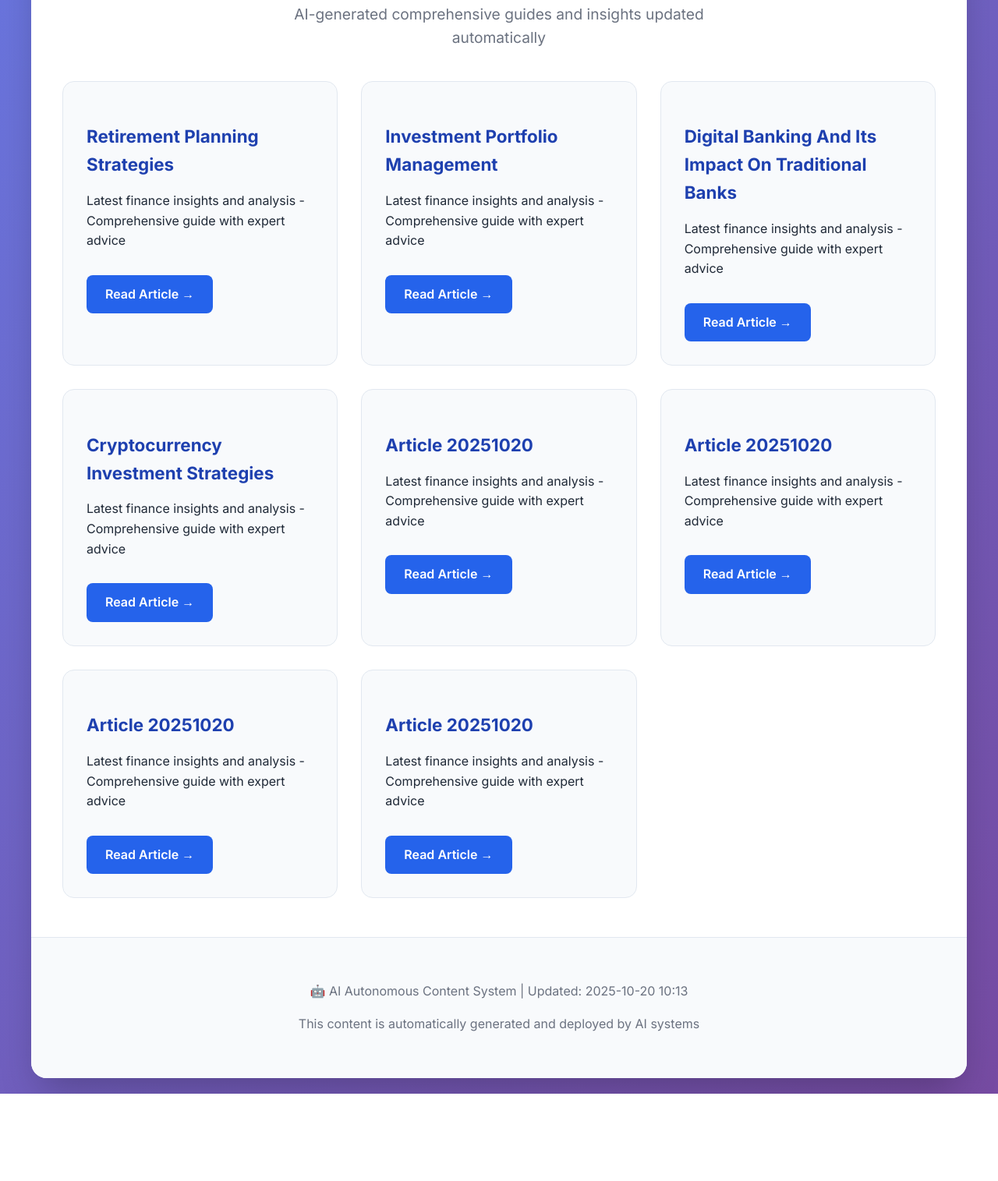
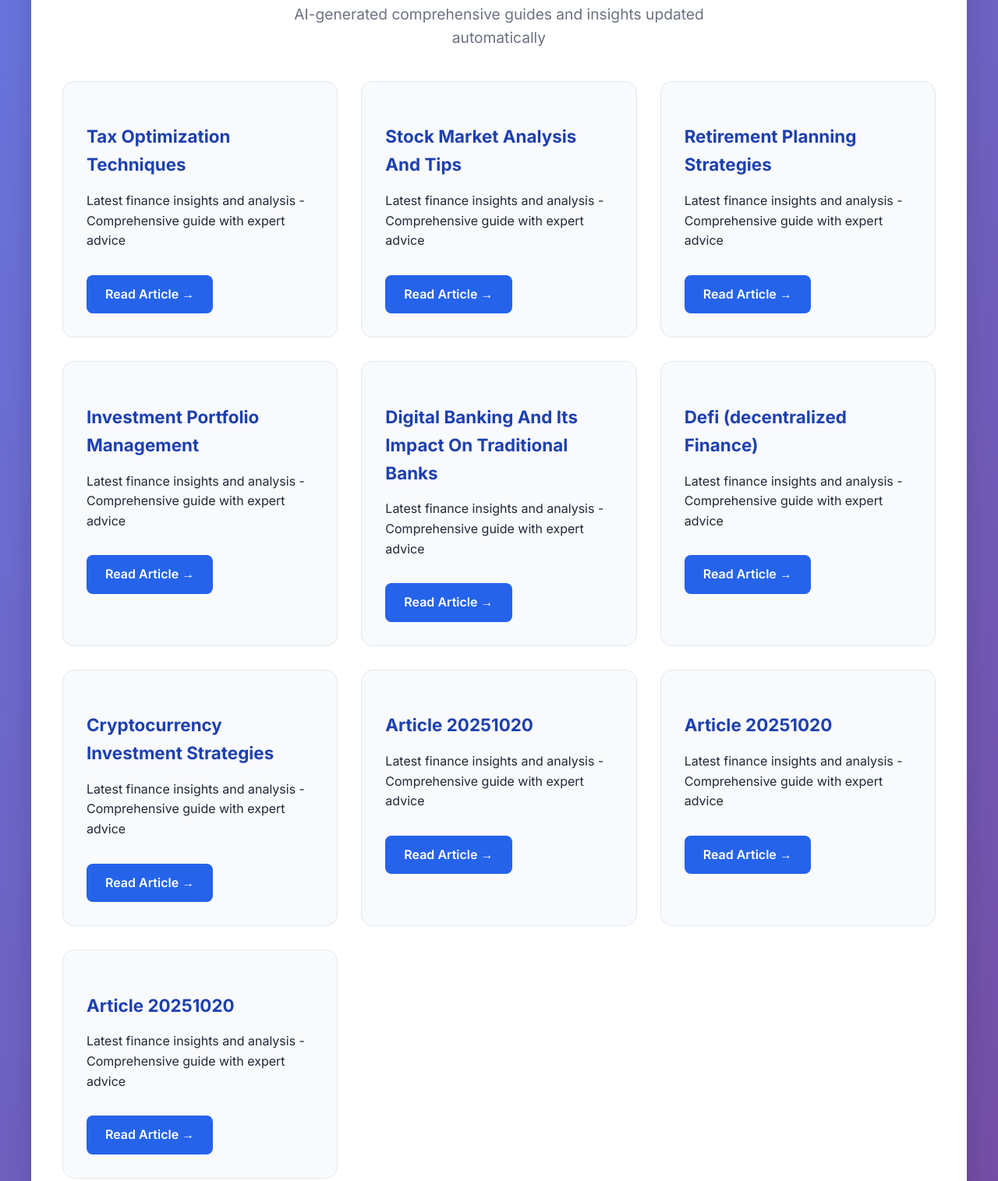
Before and after one commit to jimmyneutron99/auto-site-4, a plain HTML site: page index.html in a window 1280 px wide. Shown: the part 658-2173 px from the top of the page at 78% size. Before the commit the page ends 2061 px from the top, so only its background shows below. Drawn offline with Linux system fonts and the light colour scheme.

Commit message:
📋 Auto-update index with 11 articles - 2025-10-20 10:42

```diff
--- a/index.html
+++ b/index.html
@@ -155,7 +155,7 @@
             <p>Personal finance advice, investment strategies, money management tips, and financial planning</p>
             <div class="stats">
                 <div class="stat-item">
-                    <div class="stat-number">8</div>
+                    <div class="stat-number">11</div>
                     <div class="stat-label">Articles Published</div>
                 </div>
                 <div class="stat-item">
@@ -180,6 +180,18 @@
             <div class="articles-grid">
 
             <div class="article-card">
+                <h3><a href="tax-optimization-techniques-20251020_103424.html" style="color: var(--secondary-color); text-decoration: none;">Tax Optimization Techniques</a></h3>
+                <p>Latest finance insights and analysis - Comprehensive guide with expert advice</p>
+                <a href="tax-optimization-techniques-20251020_103424.html" class="read-button">Read Article →</a>
+            </div>
+
+            <div class="article-card">
+                <h3><a href="stock-market-analysis-and-tips-20251020_103823.html" style="color: var(--secondary-color); text-decoration: none;">Stock Market Analysis And Tips</a></h3>
+                <p>Latest finance insights and analysis - Comprehensive guide with expert advice</p>
+                <a href="stock-market-analysis-and-tips-20251020_103823.html" class="read-button">Read Article →</a>
+            </div>
+
+            <div class="article-card">
                 <h3><a href="retirement-planning-strategies-20251020_085010.html" style="color: var(--secondary-color); text-decoration: none;">Retirement Planning Strategies</a></h3>
                 <p>Latest finance insights and analysis - Comprehensive guide with expert advice</p>
                 <a href="retirement-planning-strategies-20251020_085010.html" class="read-button">Read Article →</a>
@@ -195,6 +207,12 @@
                 <h3><a href="digital-banking-and-its-impact-on-traditional-banks-20251020_101327.html" style="color: var(--secondary-color); text-decoration: none;">Digital Banking And Its Impact On Traditional Banks</a></h3>
                 <p>Latest finance insights and analysis - Comprehensive guide with expert advice</p>
                 <a href="digital-banking-and-its-impact-on-traditional-banks-20251020_101327.html" class="read-button">Read Article →</a>
+            </div>
+
+            <div class="article-card">
+                <h3><a href="defi-(decentralized-finance)-20251020_104225.html" style="color: var(--secondary-color); text-decoration: none;">Defi (decentralized Finance)</a></h3>
+                <p>Latest finance insights and analysis - Comprehensive guide with expert advice</p>
+                <a href="defi-(decentralized-finance)-20251020_104225.html" class="read-button">Read Article →</a>
             </div>
 
             <div class="article-card">
@@ -221,17 +239,11 @@
                 <a href="article-20251020-0401.html" class="read-button">Read Article →</a>
             </div>
 
-            <div class="article-card">
-                <h3><a href="article-20251020-0141.html" style="color: var(--secondary-color); text-decoration: none;">Article 20251020</a></h3>
-                <p>Latest finance insights and analysis - Comprehensive guide with expert advice</p>
-                <a href="article-20251020-0141.html" class="read-button">Read Article →</a>
-            </div>
-
             </div>
         </div>
 
         <div class="footer">
-            <p>🤖 AI Autonomous Content System | Updated: 2025-10-20 10:13</p>
+            <p>🤖 AI Autonomous Content System | Updated: 2025-10-20 10:42</p>
             <p>This content is automatically generated and deployed by AI systems</p>
         </div>
     </div>
```
